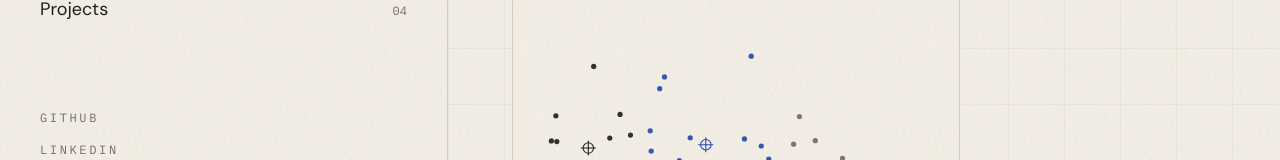
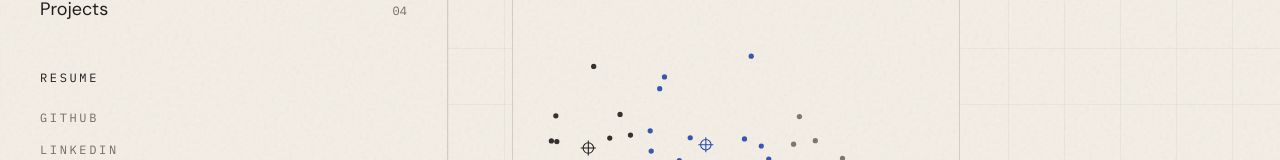
Before and after one commit to Alan0893/alan0893.github.io, a React (Vite) app: page / in a window 1280 px wide. Shown: the part 512-672 px from the top of the page. Built offline with nearby package versions, Linux system fonts and the light colour scheme.

Commit message:
add resume

```diff
--- a/src/components/Footer.jsx
+++ b/src/components/Footer.jsx
@@ -62,7 +62,17 @@ const Footer = () => {
           </p>
         </div>
 
-        <ul className="mt-8 flex gap-6 lg:hidden">
+        <ul className="mt-8 flex flex-wrap gap-x-6 gap-y-2 lg:hidden">
+          <li>
+            <a
+              href={footerData.resume.url}
+              target="_blank"
+              rel="noopener noreferrer"
+              className="index-link font-mono text-xs uppercase tracking-index text-ink"
+            >
+              {footerData.resume.name}
+            </a>
+          </li>
           {footerData.socialLinks.map((social) => (
             <li key={social.name}>
               <a
--- a/src/components/Hero.jsx
+++ b/src/components/Hero.jsx
@@ -13,7 +13,15 @@ const Hero = () => {
       <p className="mt-3 text-sm text-muted">
         Catch me bouldering or running from time to time.
       </p>
-      <div className="mt-6 flex gap-5">
+      <div className="mt-6 flex flex-wrap gap-x-5 gap-y-2">
+        <a
+          href={footerData.resume.url}
+          target="_blank"
+          rel="noopener noreferrer"
+          className="index-link font-mono text-xs uppercase tracking-index text-ink"
+        >
+          {footerData.resume.name}
+        </a>
         {footerData.socialLinks.map((link) => (
           <a
             key={link.name}
--- a/src/components/Navbar.jsx
+++ b/src/components/Navbar.jsx
@@ -106,7 +106,15 @@ const Navbar = () => {
         </div>
 
         <div>
-          <ul className="space-y-2">
+          <a
+            href={footerData.resume.url}
+            target="_blank"
+            rel="noopener noreferrer"
+            className="index-link font-mono text-xs uppercase tracking-index text-ink"
+          >
+            {footerData.resume.name}
+          </a>
+          <ul className="mt-4 space-y-2">
             {footerData.socialLinks.map((link) => (
               <li key={link.name}>
                 <a
@@ -155,6 +163,15 @@ const Navbar = () => {
                 </motion.li>
               ))}
             </ul>
+            <a
+              href={footerData.resume.url}
+              target="_blank"
+              rel="noopener noreferrer"
+              className="mt-10 block font-mono text-xs uppercase tracking-index text-ink"
+              onClick={() => setIsMobileMenuOpen(false)}
+            >
+              {footerData.resume.name} →
+            </a>
           </motion.div>
         )}
       </AnimatePresence>
--- a/src/data/footer.json
+++ b/src/data/footer.json
@@ -1,4 +1,8 @@
 {
+  "resume": {
+    "name": "Resume",
+    "url": "/Alan_Lin_Resume.pdf"
+  },
   "socialLinks": [
     {
       "name": "GitHub",
```
Also changed, not shown: 1 other file (tests, documents, lock files or other folders).
